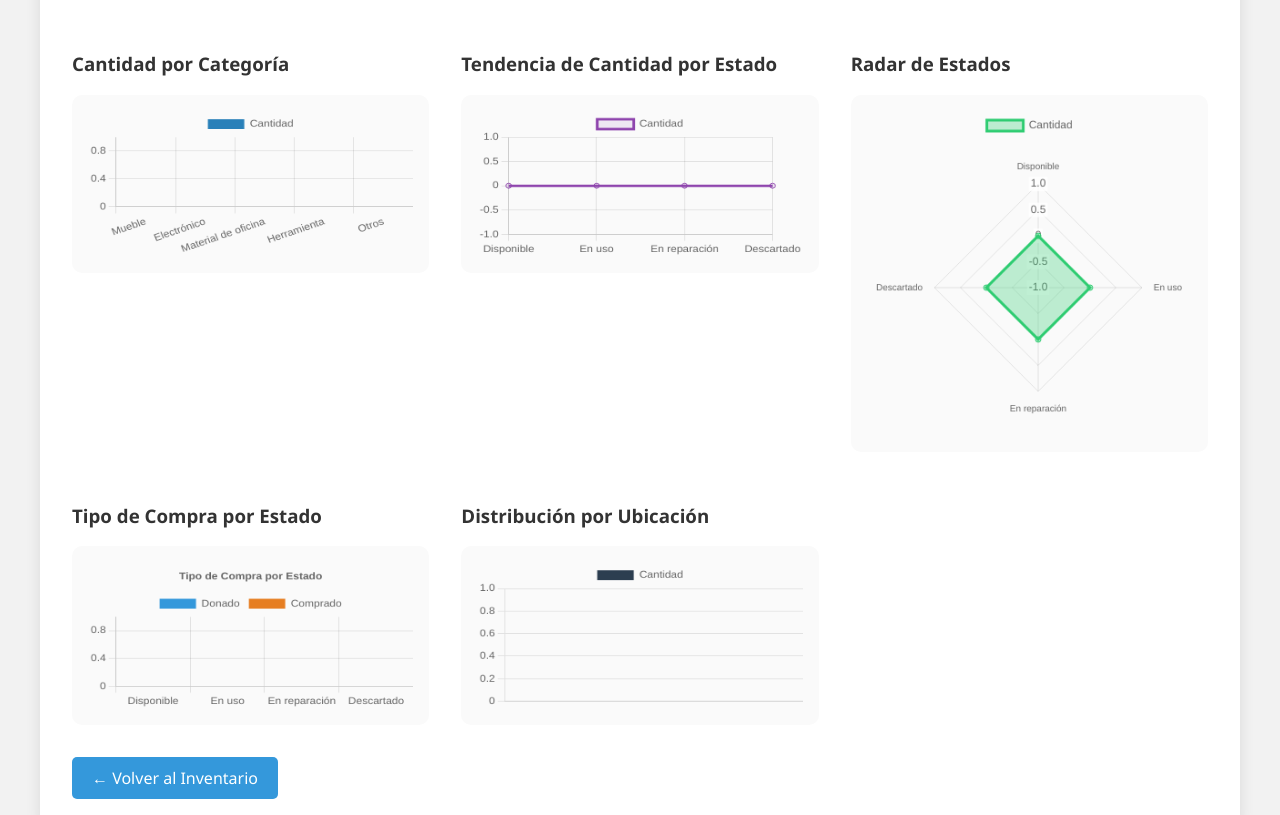
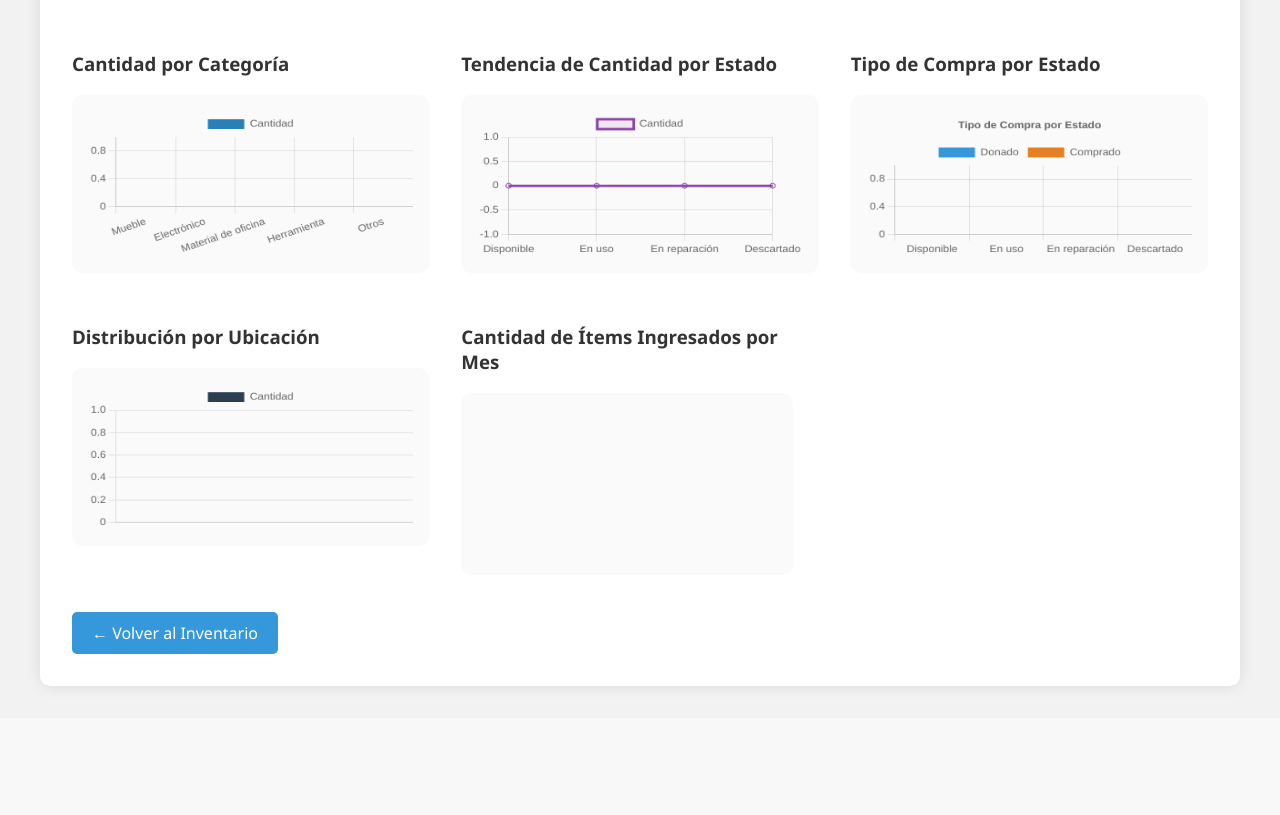
Before and after one commit to XXGianX/Iglesia-Bautista-Shaddai, a Flask app: page /estadisticas in a window 1280 px wide. Shown: the part 580-1395 px from the top of the page. After the commit the page ends 1271 px from the top, so only its background shows below. Run offline with Flask 3, Linux system fonts and the light colour scheme; the visitor is signed in with stand-in values (Sample User, id 1); data that the repository does not hold is empty; a map, chart or similar area stays blank.

Commit message:
Update estadisticas.html

```diff
--- a/templates/estadisticas.html
+++ b/templates/estadisticas.html
@@ -84,12 +84,6 @@
           <h3>Tendencia de Cantidad por Estado</h3>
           <canvas id="lineaEstadoChart"></canvas>
       </div>
-
-      <div>
-          <h3>Radar de Estados</h3>
-          <canvas id="radarEstadoChart"></canvas>
-      </div>
-
       <div>
           <h3>Tipo de Compra por Estado</h3>
           <canvas id="apiladoTipoEstadoChart"></canvas>
@@ -99,7 +93,12 @@
           <h3>Distribución por Ubicación</h3>
           <canvas id="ubicacionChart"></canvas>
       </div>
+      <div>
+        <h3>Cantidad de Ítems Ingresados por Mes</h3>
+        <canvas id="ingresoMesChart"></canvas>
+      </div>
     </div>
+
 
     <a class="btn-back" href="{{ url_for('inventario') }}">← Volver al Inventario</a>
   </div>
@@ -174,20 +173,6 @@
             }
         });
 
-        // Gráfico 6: Radar por Estado
-        new Chart(document.getElementById('radarEstadoChart'), {
-            type: 'radar',
-            data: {
-                labels: data.estados_nombres,
-                datasets: [{
-                    label: 'Cantidad',
-                    data: data.estados_cantidades_items,
-                    backgroundColor: 'rgba(46, 204, 113, 0.3)',
-                    borderColor: '#2ecc71'
-                }]
-            }
-        });
-
         // Gráfico 7: Barras Apiladas por Estado y Tipo de Compra
         const estados = data.estados_nombres;
         const tipos = data.tipos_compra_nombres;
@@ -245,6 +230,27 @@
                 }]
             }
         });
+        // Chart: Income by Month
+        new Chart(document.getElementById('incomeMonthChart'), {
+            type: 'bar',
+            data: {
+                labels: data.months_labels,
+                datasets: [{
+                    label: 'Number of Items Received',
+                    data: data.months_quantity,
+                    backgroundColor: '#8e44ad'
+                }]
+            },
+            options: {
+                responsive: true,
+                plugins: {
+                    title: {
+                        display: true,
+                        text: 'Monthly Item Receipts'
+                    }
+                }
+            }
+        });
       })
       .catch(error => {
         alert("Error al cargar estadísticas: " + error);
```
